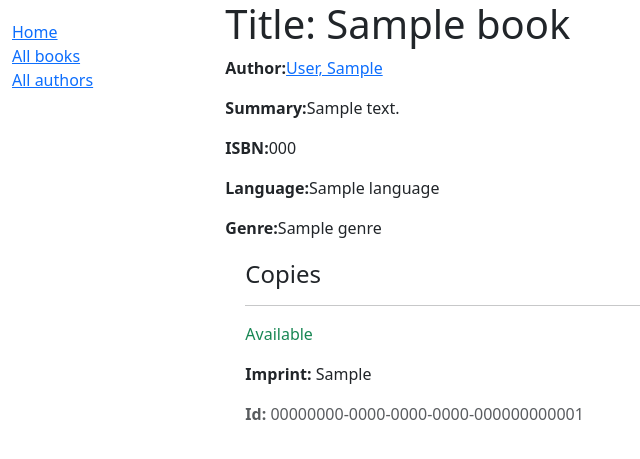
After one commit to Nitesh-mint/Local-Library, a Django app: page /catalog/book/1/ in a window 1280 px wide. The commit adds this page. Shown: the top 459 px of the page, without its empty margins (0-640 px from the left). Run offline with Django 5.2, Linux system fonts and the light colour scheme; tables that the repository leaves empty hold one stand-in row (values such as "Sample post").

Commit message:
added list and detail views using generic class based views

```diff
--- a/catalog/models.py
+++ b/catalog/models.py
@@ -60,7 +60,7 @@ class BookInstance(models.Model):
     """ Model representing a specific copy of book (i.e that can be borrowed from
     the library)"""
     id = models.UUIDField(primary_key=True, default=uuid.uuid4,
-                          help_text= "Unique ID for this particular book across the while library")
+                          help_text= "Unique ID for this particular book across the whole library")
     book = models.ForeignKey(Book, on_delete=models.RESTRICT, null=True)
     imprint = models.CharField(max_length=200)
     due_back = models.DateField(null=True, blank=True)
--- a/catalog/templates/base_generic.html
+++ b/catalog/templates/base_generic.html
@@ -21,8 +21,8 @@
           {% block sidebar %}
             <ul class="sidebar-nav">
               <li><a href="{% url 'index' %}">Home</a></li>
-              <li><a href="">All books</a></li>
-              <li><a href="">All authors</a></li>
+              <li><a href="{% url 'books' %}">All books</a></li>
+              <li><a href="{% url 'authors' %}">All authors</a></li>
             </ul>
           {% endblock %}
         </div>
--- /dev/null
+++ b/catalog/templates/catalog/book_detail.html
@@ -0,0 +1,27 @@
+{% extends 'base_generic.html' %}
+
+{% block content %}
+    <h1>Title: {{book.title}}</h1>
+
+    <p><strong>Author:</strong><a href="{{ book.author.get_absolute_url  }}">{{ book.author }}</a></p>
+    <p><strong>Summary:</strong>{{ book.summary }}</p>
+    <p><strong>ISBN:</strong>{{ book.isbn }}</p>
+    <p><strong>Language:</strong>{{ book.language }}</p>
+    <p><strong>Genre:</strong>{{ book.genre.all|join:", " }}</p>
+
+    <div style="margin-left: 20px; margin-top: 20px;">
+        <h4>Copies</h4>
+
+        {% for copy in book.bookinstance_set.all %}
+            <hr />
+            <p
+                class="{% if copy.status == 'a' %}text-success{% elif copy.status == 'm' %}text-danger{% else %}text-warning{% endif %}"
+            > {{ copy.get_status_display }} </p>
+            {% if copy.status != 'a' %}
+                <p><strong>Due to be returned:</strong>{{ copy.due_back }}</p>
+            {% endif %}
+            <p><strong>Imprint:</strong> {{ copy.imprint }}</p>
+            <p class="text-muted"><strong>Id:</strong> {{ copy.id }}</p>
+        {% endfor %}
+    </div>
+{% endblock content %}
--- a/catalog/urls.py
+++ b/catalog/urls.py
@@ -1,7 +1,11 @@
 from django.urls import path
 
-from .views import index
+from . import views
 
 urlpatterns = [
-    path('',index, name='index'),
+    path('',views.index, name='index'),
+    path('books/', views.BookListView.as_view(), name='books'),
+    path("book/<int:pk>/", views.BookDetailview.as_view(), name='book-detail'),
+    path('authors/', views.AuthorListView.as_view(), name='authors'),
+    path('author/<int:pk>/', views.AuthorDetailView.as_view(), name='author-detail'),
 ]
--- a/catalog/views.py
+++ b/catalog/views.py
@@ -1,5 +1,7 @@
 from django.shortcuts import render
 
+# For class based views
+from django.views import generic
 
 from .models import Book, BookInstance, Author, Genre
 
@@ -26,3 +28,17 @@ def index(request):
     }
 
     return render(request, 'index.html', context=context)
+
+class BookListView(generic.ListView):
+    model = Book
+    context_object_name = 'book_list'
+
+class BookDetailview(generic.DetailView):
+    model = Book
+
+class AuthorListView(generic.ListView):
+    model = Author
+    context_object_name = 'authors'
+
+class AuthorDetailView(generic.DetailView):
+    model = Author
```
Also changed, not shown: catalog/templates/catalog/author_detail.html (added, +18 -0 lines), catalog/templates/catalog/author_list.html (added, +16 -0 lines), catalog/templates/catalog/book_list.html (added, +17 -0 lines), templates/generic_base.html (added, +16 -0 lines), readme.md.
